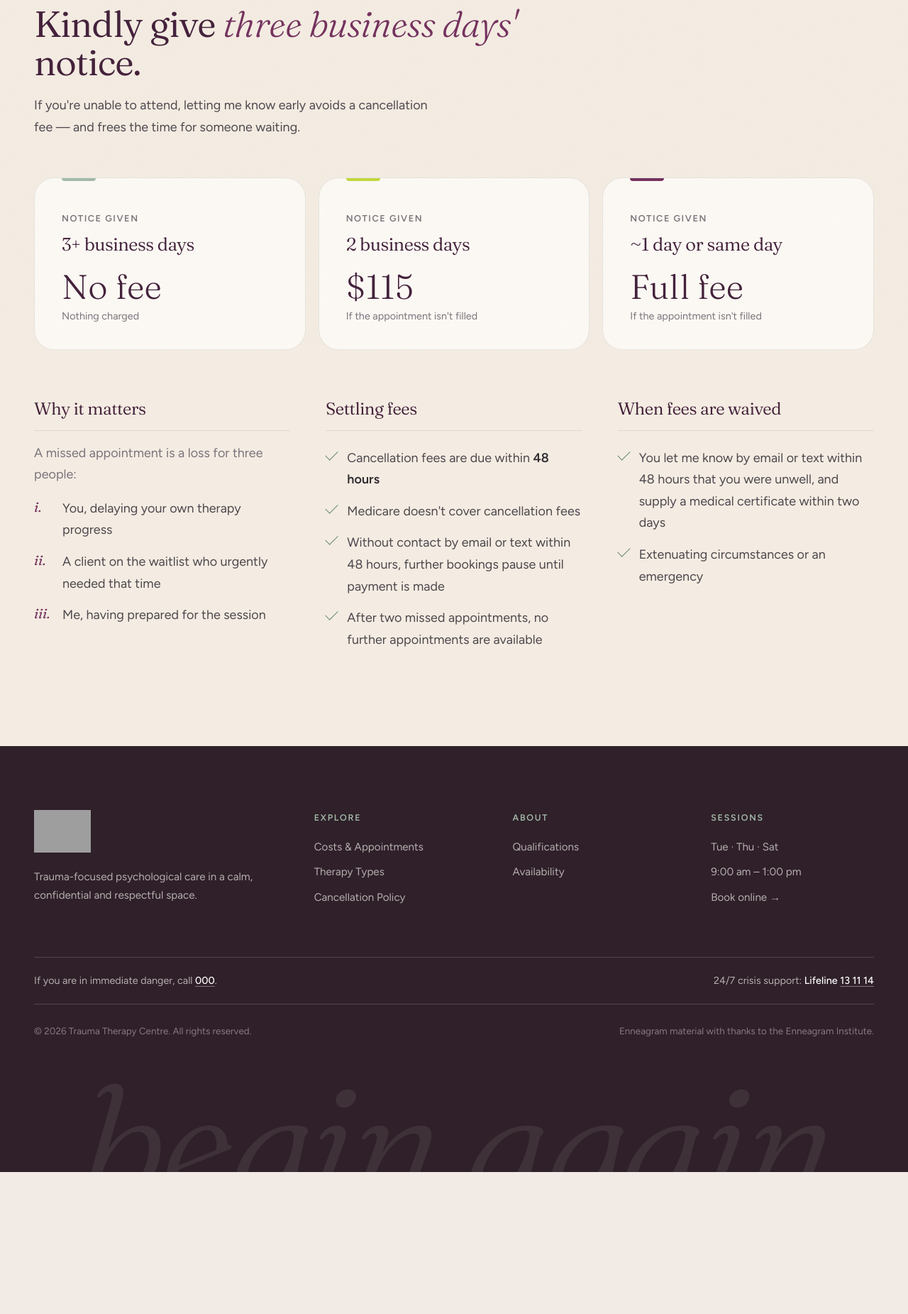
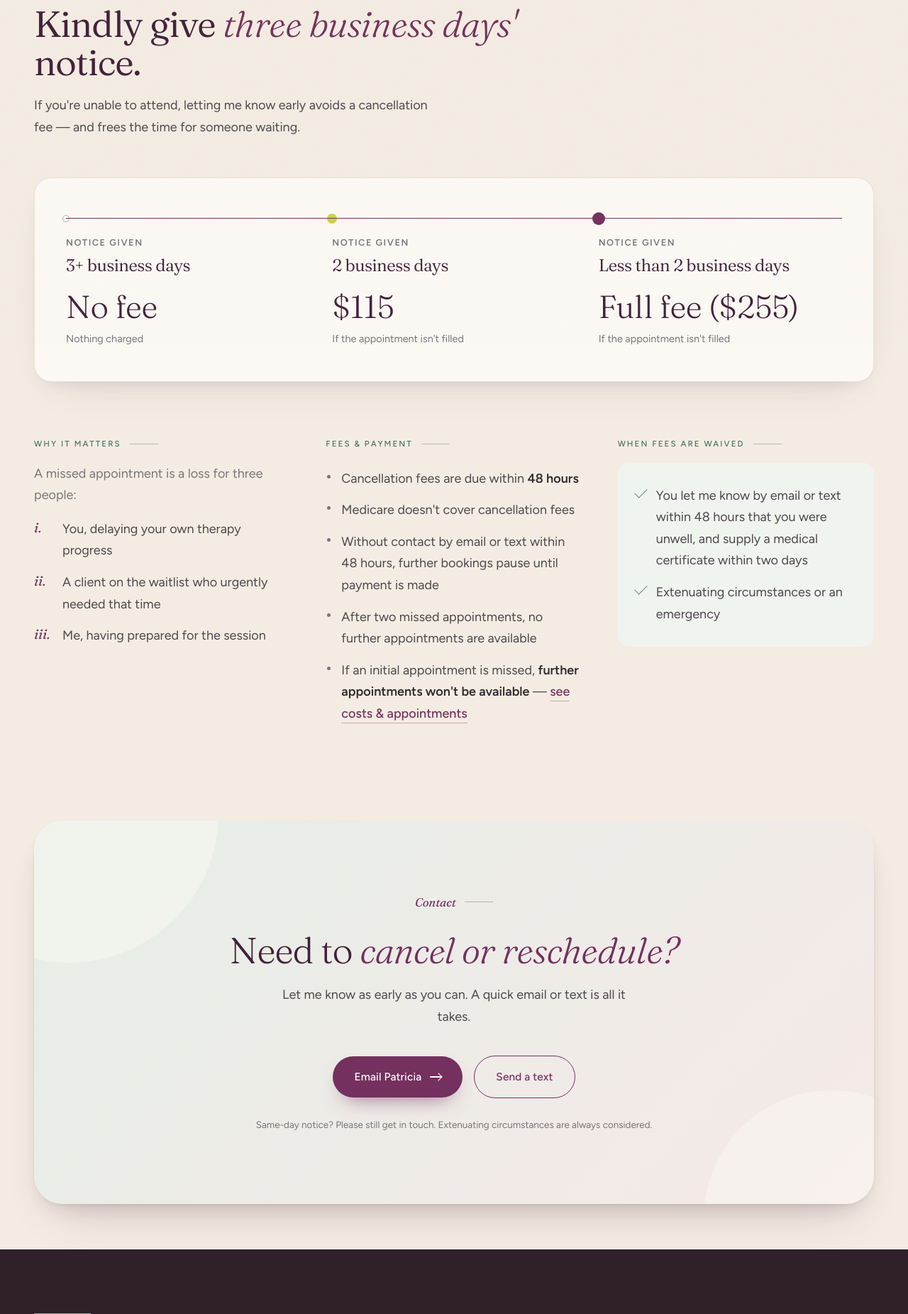
Before and after one commit to farukdesk/traumatherapycentre.com.au, a PHP site: page /cancellation.php in a window 1280 px wide. Shown: the part 314-2165 px from the top of the page at 71% size. Before the commit the page ends 1965 px from the top, so only its background shows below. Run offline with PHP 8.4, Linux system fonts and the light colour scheme; data comes from the database, SQL or seed files in the repository; some libraries are stand-ins or nearby versions; grey boxes are pictures that could not be loaded.

Commit message:
Cancellation page premium upgrade: shared config, timeline fee scale, details columns, CTA block
Co-authored-by: farukdesk <19932172+farukdesk@users.noreply.github.com>

```diff
--- a/assets/css/style.css
+++ b/assets/css/style.css
@@ -58,6 +58,9 @@ section{padding:var(--section-pad) 0;position:relative}
 .btn-dark:hover,.btn-dark:focus-visible{background:var(--plum-deep)}
 .btn-ivory{background:var(--cream);color:var(--plum-deep)}
 .btn-ivory:hover,.btn-ivory:focus-visible{background:#fff}
+/* Secondary outline button — hairline plum outline on a transparent ground */
+.btn-outline{background:transparent;border:1px solid var(--plum);color:var(--plum)}
+.btn-outline:hover,.btn-outline:focus-visible{background:var(--cream)}
 /* Text links — underline draws left to right */
 .link{font-weight:500;color:var(--plum);padding-bottom:3px;background-image:linear-gradient(var(--rose),var(--rose)),linear-gradient(var(--plum),var(--plum));background-repeat:no-repeat;background-position:0 100%,0 100%;background-size:100% 1.5px,0 1.5px;transition:background-size .5s var(--ease)}
 .link:hover,.link:focus-visible{background-size:100% 1.5px,100% 1.5px}
@@ -93,7 +96,8 @@ header.scrolled .logo img{height:46px}
 .hero-grid > div:first-child{grid-column:span 7}
 .hero h1{font-size:clamp(3.25rem,6vw,6rem);font-weight:300;margin:28px 0 30px;line-height:.98;letter-spacing:-.02em}
 .hero h1 em{color:var(--plum);font-weight:300}
-.hero h1 .ln{display:block;overflow:hidden;padding-bottom:.06em}
+/* Padded clip box so ascenders/descenders are never cut while the lines rise in */
+.hero h1 .ln{display:block;overflow:hidden;padding:.12em 0 .06em;margin-top:-.12em}
 .hero h1 .ln span{display:inline-block;transform:translateY(100%);animation:rise .9s ease-out forwards}
 .hero h1 .ln:nth-child(2) span{animation-delay:.12s}
 .hero h1 .ln:nth-child(3) span{animation-delay:.24s}
@@ -362,24 +366,50 @@ header.scrolled .logo img{height:46px}
 .cta-flat .cta-box{margin-top:0}
 
 /* Cancellation */
+/* Shell page background — the header band matches the page, so no seam under the nav */
+.page-shell{background:var(--shell)}
+.page-shell header{background:transparent}
+.page-shell header.scrolled{background:rgba(244,236,226,.72)} /* --shell, opacity only */
 .cancel{background:var(--shell)}
 .cancel h2{margin:26px 0 18px;max-width:760px}
 .cancel h2 em{color:var(--plum)}
 .cancel .sub{color:var(--body);max-width:560px;margin-bottom:56px}
-.scale{display:grid;grid-template-columns:repeat(3,1fr);gap:18px}
-.scale > div{padding:40px 38px;background:var(--cream);border-radius:var(--r);border:1px solid var(--line);position:relative;overflow:hidden}
-.scale > div::before{content:"";position:absolute;left:38px;top:0;width:48px;height:4px;border-radius:0 0 4px 4px}
-.scale > div:nth-child(1)::before{background:var(--sage)}
-.scale > div:nth-child(2)::before{background:var(--lime)}
-.scale > div:nth-child(3)::before{background:var(--plum)}
-.scale small{font-size:.8rem;font-weight:600;letter-spacing:.12em;text-transform:uppercase;color:var(--muted)}
-.scale h3{font-size:1.6rem;margin:8px 0 22px}
-.scale .fee{font-family:var(--serif);font-weight:300;font-size:3rem;line-height:1;color:var(--plum-deep)}
-.scale .fee span{display:block;font-family:var(--sans);font-size:.9rem;color:var(--muted);margin-top:10px}
+/* Fee scale — one connected timeline card (cream surface, soft shadow) */
+.fee-scale{background:var(--cream);border:1px solid var(--line);border-radius:24px;box-shadow:var(--shadow-soft);padding:48px 44px}
+.fee-track{list-style:none;position:relative;display:grid;grid-template-columns:repeat(3,1fr);gap:32px}
+.fee-track::before,.fee-track::after{content:"";position:absolute;left:0;right:0;top:8px;height:1px}
+.fee-track::before{background:var(--hairline-plum)}
+.fee-track::after{background:var(--plum)}
+.fee-stop{position:relative;padding-top:32px}
+.fee-stop-dot{position:absolute;left:0;top:8.5px;transform:translate(-50%,-50%);border-radius:50%}
+.fee-stop:nth-child(1) .fee-stop-dot{width:10px;height:10px;background:var(--cream);border:1.5px solid var(--sage)}
+.fee-stop:nth-child(2) .fee-stop-dot{width:14px;height:14px;background:var(--lime)}
+.fee-stop:nth-child(3) .fee-stop-dot{width:18px;height:18px;background:var(--plum)}
+.fee-stop small{display:block;font-size:.8rem;font-weight:600;letter-spacing:.12em;text-transform:uppercase;color:var(--muted)}
+.fee-stop h3{font-size:1.5rem;margin:8px 0 20px}
+.fee-stop .fee{display:block;font-size:2.8rem;line-height:1.1;color:var(--plum-deep)}
+.fee-stop .fee-note{display:block;font-family:var(--sans);font-size:.9rem;color:var(--muted);margin-top:8px}
+/* Track draws left to right, then the dots appear in sequence (static under reduced motion) */
+@media (prefers-reduced-motion:no-preference){
+  .fee-track::after{transform:scaleX(0);transform-origin:left;transition:transform 1.2s var(--ease)}
+  .fee-stop-dot{opacity:0;transform:translate(-50%,-50%) scale(.6);transition:opacity .45s var(--ease),transform .45s var(--ease)}
+  .fee-stop:nth-child(1) .fee-stop-dot{transition-delay:.15s}
+  .fee-stop:nth-child(2) .fee-stop-dot{transition-delay:.55s}
+  .fee-stop:nth-child(3) .fee-stop-dot{transition-delay:.95s}
+  .fee-scale.fs-in .fee-track::after{transform:scaleX(1)}
+  .fee-scale.fs-in .fee-stop-dot{opacity:1;transform:translate(-50%,-50%) scale(1)}
+}
 .c-grid{display:grid;grid-template-columns:repeat(3,1fr);gap:50px;margin-top:70px}
-.c-grid h4{font-size:1.5rem;margin-bottom:16px;padding-bottom:16px;border-bottom:1px solid var(--line)}
+.c-grid h4{margin-bottom:20px}
+.c-intro{color:var(--muted);margin-bottom:10px;line-height:1.7;overflow:visible}
 .three li{display:flex;gap:16px;list-style:none;padding:7px 0;color:var(--body)}
 .three b{font-family:var(--serif);font-style:italic;font-weight:400;font-size:1.2rem;line-height:1.4;color:var(--plum);min-width:24px}
+/* Rules list — neutral 5px dots in the muted token (not "positive" ticks) */
+.list-dots{list-style:none}
+.list-dots li{position:relative;padding:7px 0 7px 22px;color:var(--body)}
+.list-dots li::before{content:"";position:absolute;left:2px;top:17px;width:5px;height:5px;border-radius:50%;background:var(--muted)}
+/* Waived conditions — soft mint-tinted panel, check icons kept here only */
+.waived-panel{background:var(--sage-mist);border-radius:16px;padding:24px}
 
 /* About */
 .about-grid{display:grid;grid-template-columns:.85fr 1.15fr;gap:80px;align-items:start}
@@ -416,6 +446,7 @@ header.scrolled .logo img{height:46px}
 .cta-box p{color:var(--body);max-width:500px;margin:0 auto 40px}
 .cta-box .btn-ivory{background:var(--plum);color:#fff;box-shadow:0 14px 30px -16px rgba(116,48,94,.8)}
 .cta-box .btn-ivory:hover{background:var(--plum-deep)}
+.cta-actions{display:flex;justify-content:center;align-items:center;gap:16px;flex-wrap:wrap}
 .cta-box .cta-micro{font-size:.84rem;color:var(--muted);margin:26px auto 0;max-width:none}
 
 /* Footer — watermark bleeds off the cropped bottom edge */
@@ -468,8 +499,9 @@ footer a:hover{color:#fff}
   .acc .body{grid-template-columns:1fr;padding:0 24px 30px}
   .acc .body > div{grid-column:1/-1}
   .fees-l,.avail{position:static}
-  .scale,.c-grid{grid-template-columns:1fr}
-  .c-grid{gap:44px}
+  /* Details columns: 2 + 1 on tablet (waived panel spans the full width) */
+  .c-grid{grid-template-columns:1fr 1fr;gap:44px}
+  .c-grid > div:last-child{grid-column:1/-1}
   .foot{grid-template-columns:1fr 1fr}
 }
 @media (max-width:640px){
@@ -479,6 +511,16 @@ footer a:hover{color:#fff}
   .hero-foot div{border-left:0;border-top:1px solid var(--hairline-plum);padding:32px 4px}
   .hero-foot div:first-child{border-top:0}
   .cols,.foot{grid-template-columns:1fr}
+  /* Details columns stack on mobile */
+  .c-grid{grid-template-columns:1fr}
+  .c-grid > div:last-child{grid-column:auto}
+  /* Fee scale goes vertical: track on the left, stops stacked */
+  .fee-scale{padding:36px 26px}
+  .fee-track{grid-template-columns:1fr;gap:36px}
+  .fee-track::before,.fee-track::after{left:8px;right:auto;top:4px;bottom:4px;width:1px;height:auto}
+  .fee-stop{padding:0 0 0 40px}
+  .fee-stop-dot{left:8.5px;top:10px}
+  .fee-stop .fee{font-size:2.4rem}
   .acc .body ul{columns:1}
   .price,.step,.avail{padding:36px 26px}
   .journey{--dot-x:44.5px}
@@ -486,6 +528,10 @@ footer a:hover{color:#fff}
   .cta-box{padding:70px 24px;border-radius:28px}
   .faq-q{padding:22px 22px}
   .faq-item .disclose-inner > p{padding:0 22px 24px}
+}
+@media (prefers-reduced-motion:no-preference) and (max-width:640px){
+  .fee-track::after{transform:scaleY(0);transform-origin:top}
+  .fee-scale.fs-in .fee-track::after{transform:scaleY(1)}
 }
 /* Reminder timeline goes vertical on very narrow screens */
 @media (max-width:420px){
--- a/assets/js/main.js
+++ b/assets/js/main.js
@@ -47,6 +47,27 @@
       if (delay) el.style.setProperty('--reveal-delay', `${parseInt(delay, 10) || 0}ms`);
       io.observe(el);
     });
+  }
+
+  // Cancellation fee scale — track draws, then dots appear in sequence.
+  // Static (full track, dots visible) under reduced motion via CSS.
+  const feeScale = document.querySelector('[data-fee-scale]');
+  if (feeScale) {
+    if (reduceMotion || !('IntersectionObserver' in window)) {
+      feeScale.classList.add('fs-in');
+    } else {
+      const fsIo = new IntersectionObserver(
+        (es, obs) =>
+          es.forEach((e) => {
+            if (e.isIntersecting) {
+              feeScale.classList.add('fs-in');
+              obs.disconnect();
+            }
+          }),
+        { threshold: 0.3 }
+      );
+      fsIo.observe(feeScale);
+    }
   }
 
   // Stats count-up — real final values stay in the DOM for screen readers
--- a/cancellation.php
+++ b/cancellation.php
@@ -1,9 +1,22 @@
 <?php
 require_once __DIR__ . '/includes/functions.php';
+require_once __DIR__ . '/includes/site.php';
 
-$cancelTiers = get_rows('cancellation_tiers');
-$bookingUrl  = setting('booking_url');
-$pageTitle   = 'Cancellation Policy';
+$bookingUrl = setting('booking_url');
+$pageTitle  = 'Cancellation Policy';
+// Shell page background so the header band matches the page (no seam).
+$bodyClass  = 'page-shell';
+
+$fees    = site_fees();
+$contact = site_contact();
+
+// Fee scale stops — amounts come from the shared fees config
+// (same sessionFee as the costs page).
+$scaleStops = [
+    ['notice' => '3+ business days',          'fee' => 'No fee',                                              'note' => 'Nothing charged'],
+    ['notice' => '2 business days',           'fee' => '$' . number_format($fees['lateCancel']),              'note' => "If the appointment isn't filled"],
+    ['notice' => 'Less than 2 business days', 'fee' => 'Full fee ($' . number_format($fees['session']) . ')', 'note' => "If the appointment isn't filled"],
+];
 
 require __DIR__ . '/includes/header.php';
 ?>
@@ -15,16 +28,26 @@ require __DIR__ . '/includes/header.php';
     <h2 class="rv"><?= rich_inline(setting('cancel_heading')) ?></h2>
     <p class="sub rv"><?= e(setting('cancel_sub')) ?></p>
 
-    <div class="scale rv">
-      <?php foreach ($cancelTiers as $tier): ?>
-      <div><small>Notice given</small><h3><?= e($tier['notice_label']) ?></h3><div class="fee"><?= e($tier['fee_label']) ?><span><?= e($tier['fee_note']) ?></span></div></div>
-      <?php endforeach; ?>
+    <!-- Fee scale — one connected timeline card -->
+    <div class="fee-scale rv" data-fee-scale>
+      <ol class="fee-track">
+        <?php foreach ($scaleStops as $stop): ?>
+        <li class="fee-stop">
+          <span class="fee-stop-dot" aria-hidden="true"></span>
+          <small>Notice given</small>
+          <h3><?= e($stop['notice']) ?></h3>
+          <b class="fee numeral-display"><?= e($stop['fee']) ?></b>
+          <span class="fee-note"><?= e($stop['note']) ?></span>
+        </li>
+        <?php endforeach; ?>
+      </ol>
     </div>
 
     <div class="c-grid">
       <div class="rv">
-        <h4>Why it matters</h4>
-        <p style="color:var(--muted);margin-bottom:10px"><?= e(setting('cancel_why_intro')) ?></p>
+        <h4 class="eyebrow">Why it matters</h4>
+        <!-- TODO: Consider a warmer framing for a trauma audience, e.g. "Your appointment time is held just for you." -->
+        <p class="c-intro"><?= e(setting('cancel_why_intro')) ?></p>
         <ul class="three">
           <?php $romans = ['i.', 'ii.', 'iii.', 'iv.', 'v.'];
           foreach (preg_split('/\R/', trim(setting('cancel_why_items'))) as $i => $item): if (trim($item) === '') continue; ?>
@@ -33,15 +56,37 @@ require __DIR__ . '/includes/header.php';
         </ul>
       </div>
       <div class="rv">
-        <h4>Settling fees</h4>
-        <ul class="list"><?= render_list_items(setting('cancel_settle_items')) ?></ul>
+        <h4 class="eyebrow">Fees &amp; payment</h4>
+        <ul class="list-dots">
+          <?= render_list_items(setting('cancel_settle_items')) ?>
+          <li>If an initial appointment is missed, <strong>further appointments won't be available</strong> — <a class="link" href="fees.php">see costs &amp; appointments</a></li>
+        </ul>
       </div>
       <div class="rv">
-        <h4>When fees are waived</h4>
-        <ul class="list"><?= render_list_items(setting('cancel_waived_items')) ?></ul>
+        <h4 class="eyebrow">When fees are waived</h4>
+        <div class="waived-panel">
+          <ul class="list"><?= render_list_items(setting('cancel_waived_items')) ?></ul>
+        </div>
       </div>
     </div>
   </div>
 </section>
 
+<!-- NEED TO CANCEL OR RESCHEDULE? — shared CTA card -->
+<div class="cta cta-flat">
+  <div class="wrap">
+    <div class="cta-box" data-reveal>
+      <div class="kicker"><b>Contact</b></div>
+      <h2>Need to <em>cancel or reschedule?</em></h2>
+      <p>Let me know as early as you can. A quick email or text is all it takes.</p>
+      <!-- TODO: Add real email + mobile. -->
+      <div class="cta-actions">
+        <a href="mailto:<?= e($contact['email']) ?>" class="btn btn-ivory">Email Patricia <span class="arr"></span></a>
+        <a href="sms:<?= e($contact['mobile']) ?>" class="btn btn-outline">Send a text</a>
+      </div>
+      <p class="cta-micro">Same-day notice? Please still get in touch. Extenuating circumstances are always considered.</p>
+    </div>
+  </div>
+</div>
+
 <?php require __DIR__ . '/includes/footer.php'; ?>
--- a/includes/footer.php
+++ b/includes/footer.php
@@ -1,6 +1,7 @@
 <?php
-$footerSessionDays  = booking_open_days_label(true) ?: setting('footer_sessions_days');
-$footerSessionHours = booking_session_hours_label() ?: setting('footer_sessions_hours');
+require_once __DIR__ . '/site.php';
+$footerSessionDays  = site_session_days(true);
+$footerSessionHours = site_session_hours();
 
 /** Wrap crisis phone numbers (000, Lifeline 13 11 14) in tel: links. */
 if (!function_exists('crisis_tel_links')) {
--- a/includes/header.php
+++ b/includes/header.php
@@ -1,9 +1,10 @@
 <?php
 require_once __DIR__ . '/functions.php';
 require_once __DIR__ . '/booking.php';
+require_once __DIR__ . '/site.php';
 $bookingUrl = setting('booking_url');
 $currentPage = basename($_SERVER['PHP_SELF'] ?? 'index.php');
-$topbarDays = booking_open_days_label();
+$topbarDays = site_session_days();
 $topbarLeft = $topbarDays !== '' ? 'Sessions ' . $topbarDays : setting('topbar_left');
 ?>
 <!DOCTYPE html>
@@ -19,7 +20,7 @@ $topbarLeft = $topbarDays !== '' ? 'Sessions ' . $topbarDays : setting('topbar_l
 <link href="https://fonts.googleapis.com/css2?family=Fraunces:ital,opsz,wght@0,9..144,300..600;1,9..144,300..600&family=Figtree:wght@400;500;600&display=swap" rel="stylesheet">
 <link rel="stylesheet" href="assets/css/style.css?v=<?= filemtime(__DIR__ . '/../assets/css/style.css') ?>">
 </head>
-<body>
+<body<?= isset($bodyClass) && $bodyClass !== '' ? ' class="' . e($bodyClass) . '"' : '' ?>>
 
 <div class="topbar">
   <div class="wrap">
--- /dev/null
+++ b/includes/site.php
@@ -0,0 +1,55 @@
+<?php
+/**
+ * Site-wide shared configuration — single source of truth for session
+ * days/hours, fee figures and contact details. No page or partial should
+ * hard-code these values.
+ */
+
+require_once __DIR__ . '/functions.php';
+require_once __DIR__ . '/booking.php';
+
+/**
+ * Open session days as a label, e.g. 'Friday · Saturday'
+ * (or 'Fri · Sat' when $short). Derived from the admin booking schedule,
+ * falling back to the legacy text setting when the table doesn't exist yet.
+ *
+ * TODO: Confirm session days with Patricia.
+ */
+function site_session_days(bool $short = false): string
+{
+    $label = booking_open_days_label($short);
+    return $label !== '' ? $label : setting('footer_sessions_days');
+}
+
+/** Session hours label, e.g. '9:00 am – 1:00 pm'. */
+function site_session_hours(): string
+{
+    $label = booking_session_hours_label();
+    return $label !== '' ? $label : setting('footer_sessions_hours');
+}
+
+/**
+ * Shared fee figures in dollars — used by the costs page card/toggle and
+ * the cancellation fee scale.
+ * TODO: Confirm current fee and Medicare rebate amounts with the client.
+ */
+function site_fees(): array
+{
+    return [
+        'session'    => 255.00,
+        'rebate'     => 101.55,
+        'lateCancel' => 115.00,
+    ];
+}
+
+/**
+ * Contact details for cancel/reschedule contact points.
+ * TODO: Add real email + mobile.
+ */
+function site_contact(): array
+{
+    return [
+        'email'  => 'patricia@example.com',
+        'mobile' => '0400000000',
+    ];
+}
```
Also changed, not shown: fees.php (+7 -5 lines).
